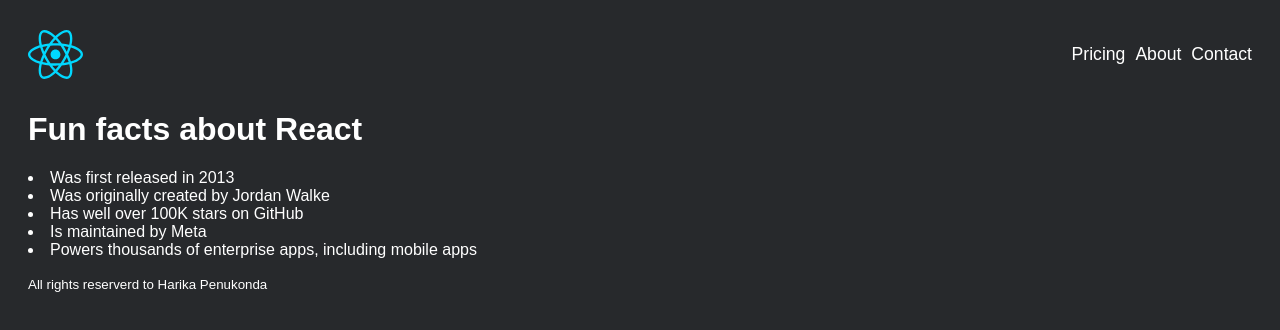
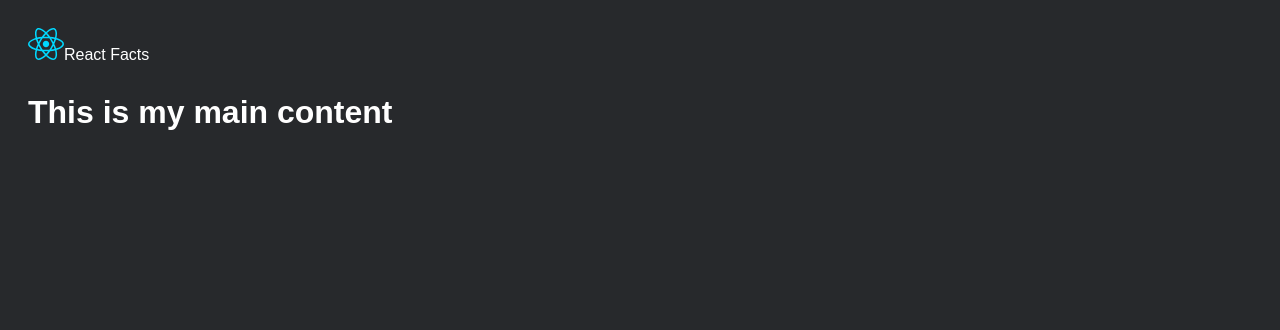
Before and after one commit to HarikaPenukonda/react-projects-prep, a React (Vite) app: page / in a window 1280 px wide. Shown: the top 330 px of the page. Built offline with nearby package versions, Linux system fonts and the light colour scheme.

Commit message:
Building Project Two - React Facts

```diff
--- a/src/App.jsx
+++ b/src/App.jsx
@@ -3,13 +3,15 @@
 import heroImg from './assets/hero.png'
 import './App.css'
 import SectionOne from './project_one'
+import ProjectTwo from './project_two'
 
 function App() {
 
 
   return (
    <>
-    <SectionOne/>
+    {/* <SectionOne/> */}
+    <ProjectTwo/>
    </>
   )
 }
--- /dev/null
+++ b/src/project_two/components/Main.jsx
@@ -0,0 +1,7 @@
+export default function Main(){
+    return(
+        <>
+            <h1>This is my main content</h1>
+        </>
+    )
+}
--- /dev/null
+++ b/src/project_two/components/Navbar.jsx
@@ -0,0 +1,15 @@
+import reactLogo from '/src/assets/react.svg'
+
+export default function Navbar(){
+    return(
+        <>
+             <header>
+                <nav>
+                    <img src={reactLogo}/>
+                    <span>React Facts</span>
+                </nav>
+             </header>
+        </>
+
+    )
+}
--- /dev/null
+++ b/src/project_two/index.jsx
@@ -0,0 +1,12 @@
+import Main from "./components/Main";
+import Navbar from "./components/Navbar";
+
+export default function ProjectTwo(){
+    return(
+        <>
+            <Navbar/>
+            <Main/>
+        </>
+    )
+
+}
```
Also changed, not shown: src/project_two/index.css (added).
